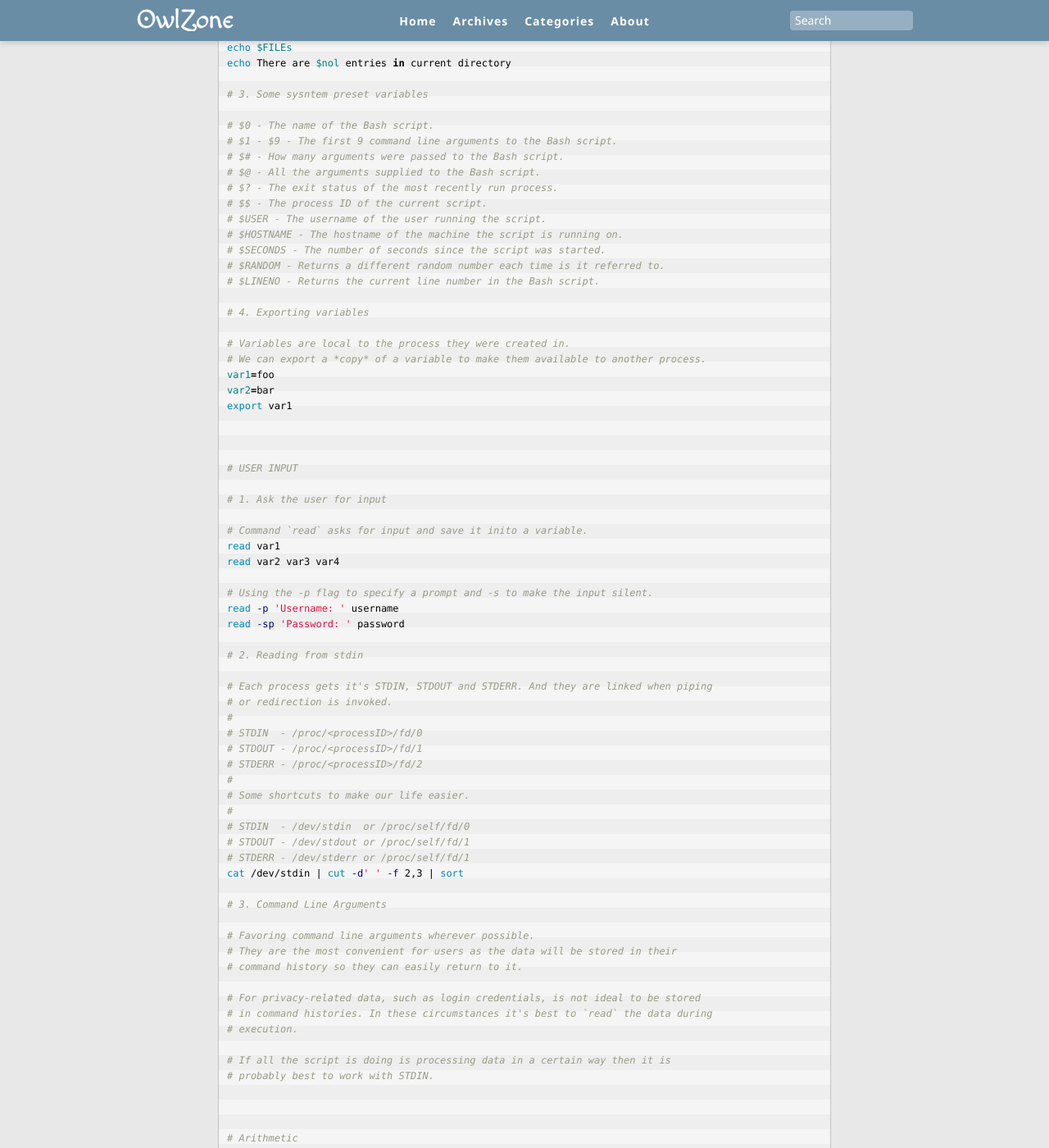
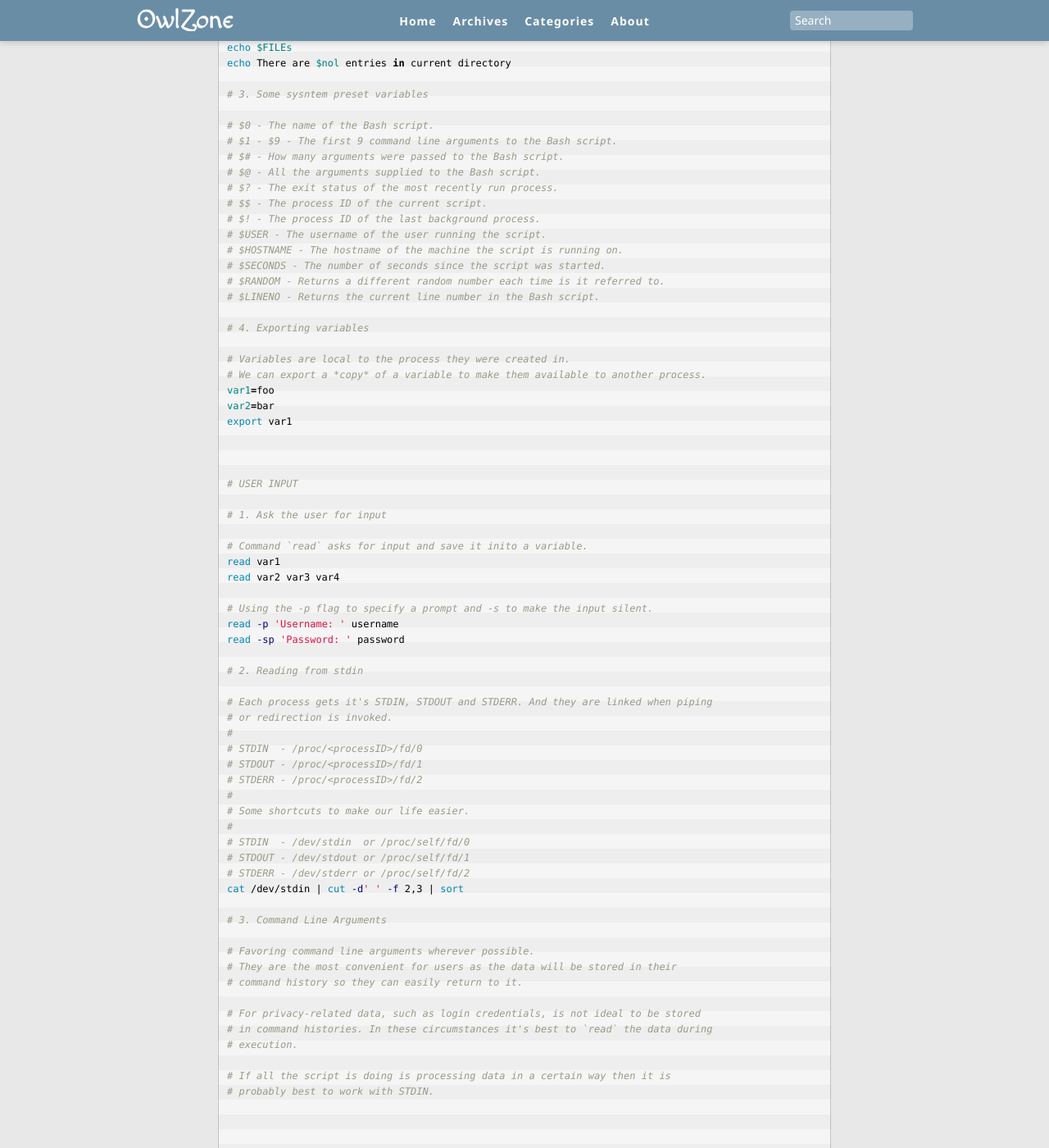
Before and after one commit to mapkts/owlzone, a Jekyll site: the page built from _posts/2020-05-31-an-intro-to-bash-scripting.md, in a window 1280 px wide and 1400 px high, scrolled down 1351 px. Shown: the whole window at 82% size. Built offline with Jekyll 4.4.1, drawn with Linux system fonts in a browser that asks for light colours.

Commit message:
post: minor touchups

```diff
--- a/_posts/2020-05-31-an-intro-to-bash-scripting.md
+++ b/_posts/2020-05-31-an-intro-to-bash-scripting.md
@@ -63,6 +63,7 @@ echo There are $nol entries in current directory
 # $@ - All the arguments supplied to the Bash script.
 # $? - The exit status of the most recently run process.
 # $$ - The process ID of the current script.
+# $! - The process ID of the last background process.
 # $USER - The username of the user running the script.
 # $HOSTNAME - The hostname of the machine the script is running on.
 # $SECONDS - The number of seconds since the script was started.
@@ -104,7 +105,7 @@ read -sp 'Password: ' password
 #
 # STDIN  - /dev/stdin  or /proc/self/fd/0
 # STDOUT - /dev/stdout or /proc/self/fd/1
-# STDERR - /dev/stderr or /proc/self/fd/1
+# STDERR - /dev/stderr or /proc/self/fd/2
 cat /dev/stdin | cut -d' ' -f 2,3 | sort
 
 # 3. Command Line Arguments
```
